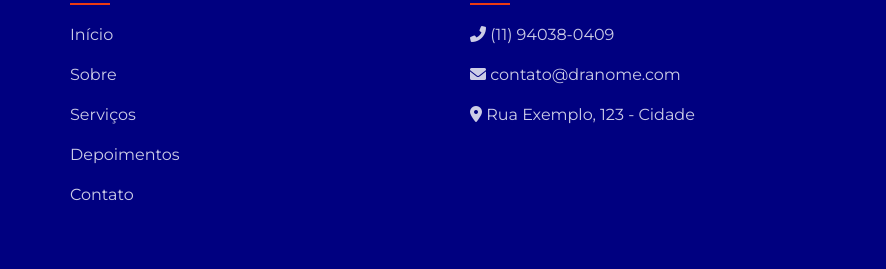
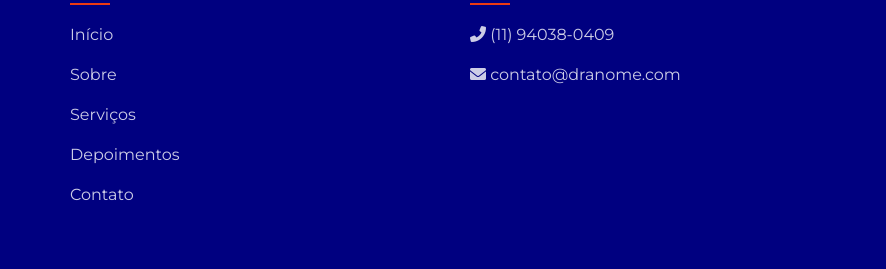
Before and after one commit to bejilima/psicanalise, a plain HTML site: page mr.html in a window 1280 px wide. Shown: the part 4367-4636 px from the top of the page, 394-1280 px from the left. Drawn offline with nearby package versions, Linux system fonts and the light colour scheme.

Commit message:
Update mr.html

```diff
--- a/mr.html
+++ b/mr.html
@@ -840,7 +840,7 @@
                 <div class="footer-links">
                     <a href="tel:+5511940380409"><i class="fas fa-phone-alt"></i>  (11) 94038-0409</a>
                     <a href="mailto:contato@dranome.com"><i class="fas fa-envelope"></i> contato@dranome.com</a>
-                    <a href="#"><i class="fas fa-map-marker-alt"></i> Rua Exemplo, 123 - Cidade</a>
+
                 </div>
             </div>
         </div>
```
